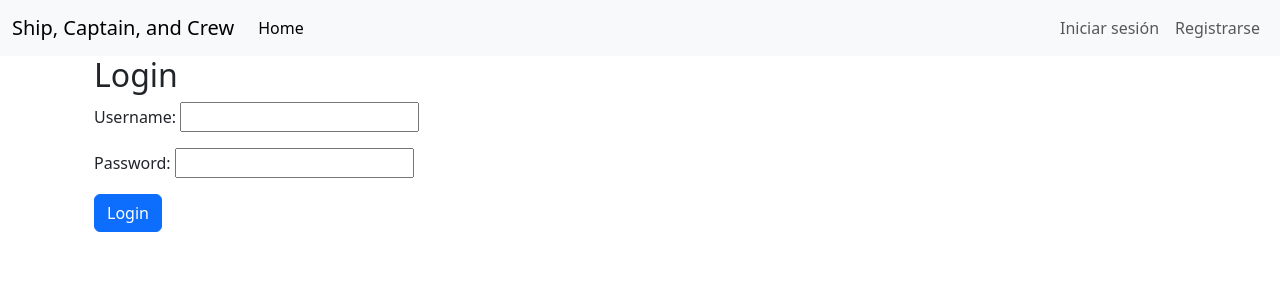
After one commit to FJMonteroInformatica/Ship-Captain-and-Crew, a Django app: page /users/login/ in a window 1280 px wide. The commit adds this page. Shown: the top 300 px of the page. Run offline with Django 5.2, Linux system fonts and the light colour scheme.

Commit message:
feat: add basic authentication with login and register

```diff
--- a/ShipCaptainCrew/settings.py
+++ b/ShipCaptainCrew/settings.py
@@ -36,6 +36,7 @@ INSTALLED_APPS = [
     'django.contrib.sessions',
     'django.contrib.messages',
     'django.contrib.staticfiles',
+    'users',
 ]
 
 MIDDLEWARE = [
--- a/ShipCaptainCrew/urls.py
+++ b/ShipCaptainCrew/urls.py
@@ -1,8 +1,9 @@
 from django.contrib import admin
-from django.urls import path
+from django.urls import path, include
 from . import views
 
 urlpatterns = [
     path('admin/', admin.site.urls),
     path('', views.home, name='home'),
+    path('users/', include('users.urls')),
 ]
--- a/templates/base.html
+++ b/templates/base.html
@@ -20,6 +20,14 @@
                         <a class="nav-link active" aria-current="page" href="#">Home</a>
                     </li>
                 </ul>
+                <ul class="navbar-nav ms-auto">
+                    <li class="nav-item">
+                        <a class="nav-link" href="{% url 'login' %}">Iniciar sesión</a>
+                    </li>
+                    <li class="nav-item">
+                        <a class="nav-link" href="{% url 'register' %}">Registrarse</a>
+                    </li>
+                </ul>
             </div>
         </div>
     </nav>
--- /dev/null
+++ b/users/forms.py
@@ -0,0 +1,14 @@
+from django import forms
+from django.contrib.auth.models import User
+from django.contrib.auth.forms import UserCreationForm, AuthenticationForm
+
+class UserRegisterForm(UserCreationForm):
+    email = forms.EmailField()
+
+    class Meta:
+        model = User
+        fields = ['username', 'email', 'password1', 'password2']
+
+class UserLoginForm(AuthenticationForm):
+    username = forms.CharField(label='Username')
+    password = forms.CharField(widget=forms.PasswordInput)
--- /dev/null
+++ b/users/templates/login.html
@@ -0,0 +1,12 @@
+{% extends 'base.html' %}
+{% block title %}Login{% endblock %}
+{% block content %}
+<div class="container">
+    <h2>Login</h2>
+    <form method="POST">
+        {% csrf_token %}
+        {{ form.as_p }}
+        <button type="submit" class="btn btn-primary">Login</button>
+    </form>
+</div>
+{% endblock %}
--- /dev/null
+++ b/users/urls.py
@@ -0,0 +1,7 @@
+from django.urls import path
+from .views import register, user_login
+
+urlpatterns = [
+    path('register/', register, name='register'),
+    path('login/', user_login, name='login'),
+]
--- a/users/views.py
+++ b/users/views.py
@@ -1,3 +1,31 @@
-from django.shortcuts import render
+from django.shortcuts import render, redirect
+from django.contrib.auth import login, authenticate
+from .forms import UserRegisterForm, UserLoginForm
 
-# Create your views here.
+def register(request):
+    if request.method == 'POST':
+        form = UserRegisterForm(request.POST)
+        if form.is_valid():
+            form.save()
+            username = form.cleaned_data.get('username')
+            password = form.cleaned_data.get('password1')
+            user = authenticate(username=username, password=password)
+            login(request, user)
+            return redirect('home')
+    else:
+        form = UserRegisterForm()
+    return render(request, 'register.html', {'form': form})
+
+def user_login(request):
+    if request.method == 'POST':
+        form = UserLoginForm(request, data=request.POST)
+        if form.is_valid():
+            username = form.cleaned_data.get('username')
+            password = form.cleaned_data.get('password')
+            user = authenticate(username=username, password=password)
+            if user is not None:
+                login(request, user)
+                return redirect('home')
+    else:
+        form = UserLoginForm()
+    return render(request, 'login.html', {'form': form})
```
Also changed, not shown: users/templates/register.html (added, +12 -0 lines), db.sqlite3.
